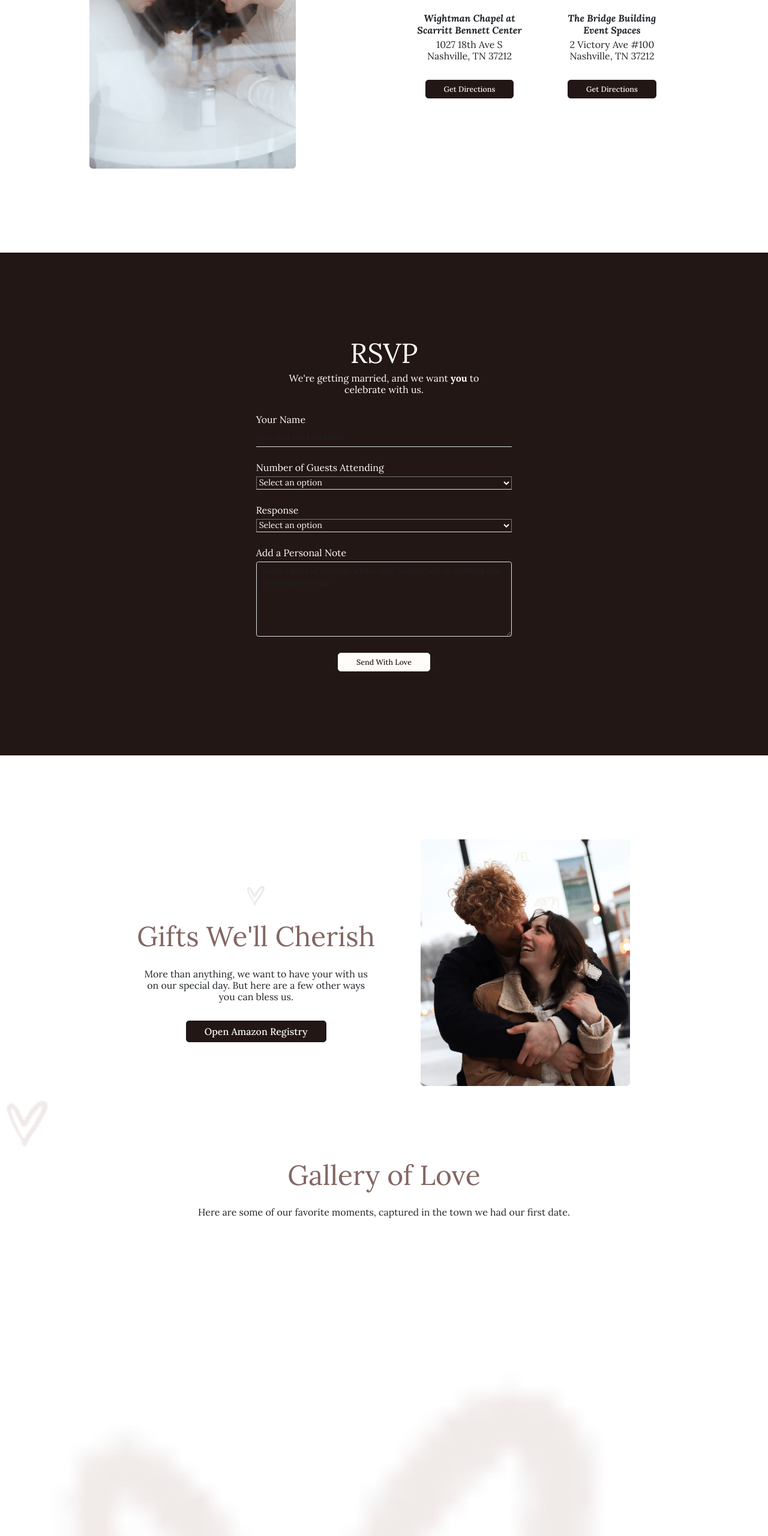
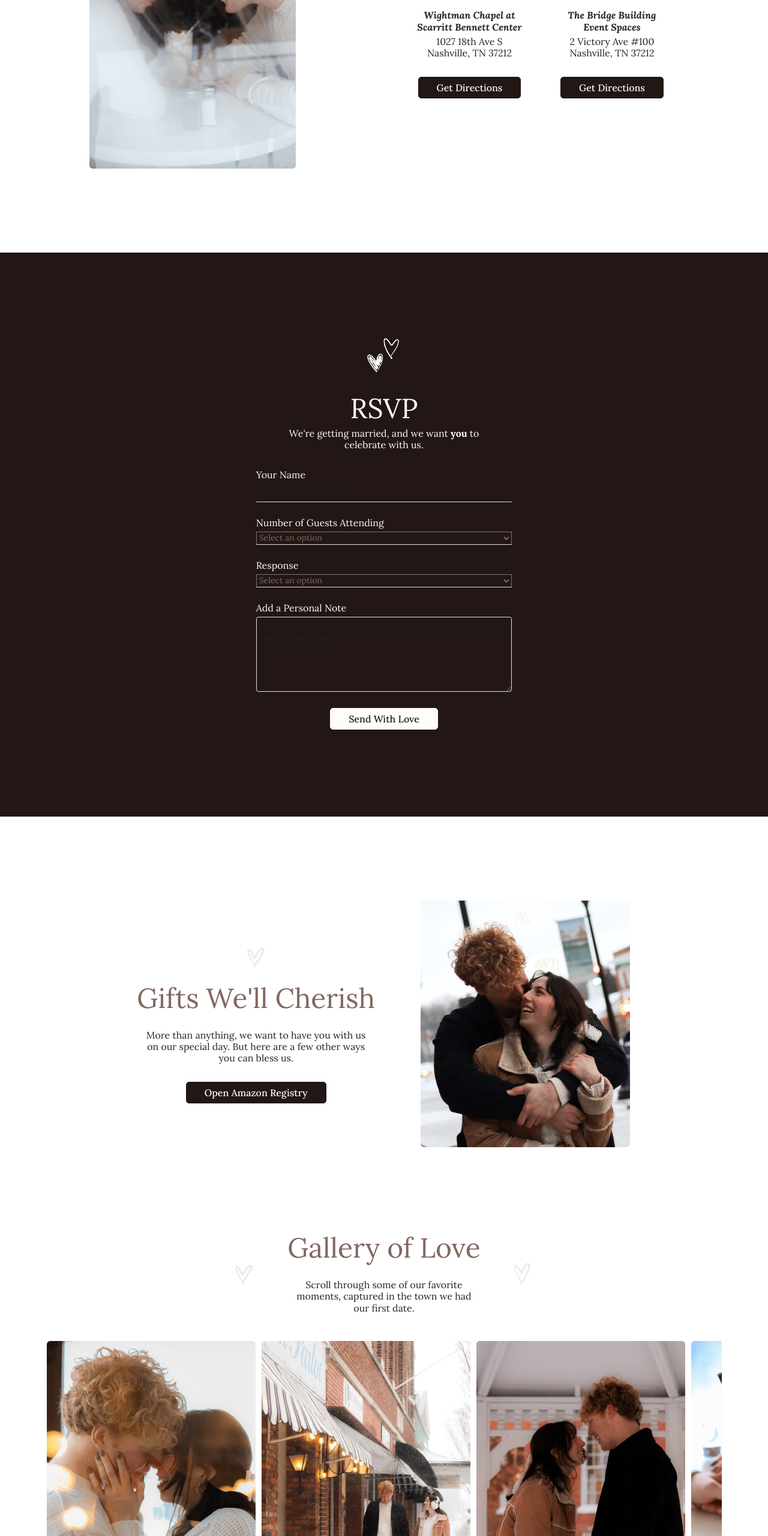
Before and after one commit to natalielukinovich/WDIIwedding-final, a website: page index.html in a window 1280 px wide. Shown: the part 1380-3940 px from the top of the page at 60% size. Drawn offline with nearby package versions, Linux system fonts and the light colour scheme; a web font is replaced by a local one.

Commit message:
scroll gallery and started footer

```diff
--- a/index.html
+++ b/index.html
@@ -76,7 +76,7 @@
                   <h4 class="h6 text-primary fw-lighter mt-4">4:00 pm</h4>
                   <p class="h5 fw-bold fst-italic mt-3">Wightman Chapel at<br>Scarritt Bennett Center</p>
                   <p class="h5 fw-lighter mt-2">1027 18th Ave S<br>Nashville, TN 37212</p>
-                  <a href="#schedule" class="btn btn-dark btn-lg text-light fw-medium px-5 py-2 mt-3">Get Directions</a>
+                  <a href="#schedule" class="h5 btn btn-dark btn-lg text-lighter fw-medium px-5 py-2 mt-3">Get Directions</a>
                 </div>
 
                 <!-- Reception -->
@@ -85,7 +85,7 @@
                   <h4 class="h6 text-primary fw-lighter mt-4">4:30-10:00 pm</h4>
                   <p class="h5 fw-bold fst-italic mt-3">The Bridge Building<br>Event Spaces</p>
                   <p class="h5 fw-lighter mt-2">2 Victory Ave #100<br>Nashville, TN 37212</p>
-                  <a href="#schedule" class="btn btn-dark btn-lg text-light fw-medium px-5 py-2 mt-3">Get Directions</a>
+                  <a href="#schedule" class="h5 btn btn-dark btn-lg text-lighter fw-medium px-5 py-2 mt-3">Get Directions</a>
                 </div>
               </div>
             </div>
@@ -96,8 +96,9 @@
 
     <!-- RSVP -->
      <section id="rsvp" class="bg-dark text-light">
-        <div class="col-lg-4 mx-auto mt-9 pt-9 pb-9">
+        <div class="col-lg-4 mx-auto mt-9 pt-9 pb-9 justify-content-center">
           <div class="text-center">
+                <img src="images/footer-heart.png" alt="" class="img-fluid mx-auto mb-5">
                 <h2 class="h2-lg fw-lighter">RSVP</h2>
                 <p class="h5 fw-lighter w-75 mx-auto">We're getting married, and we want <em class="fw-bold fst-normal">you</em> to celebrate with us.</p>
             </div>
@@ -110,7 +111,7 @@
                 </div>
                 <div class="mb-3">
                     <label class="h5 fw-lighter" for="noguests">Number of Guests Attending</label><br>
-                    <select class="bg-dark text-light h7 fw-lighter text-secondary border-bottom w-100" name="number of guests" id="noguests">
+                    <select class="bg-dark h7 fw-lighter text-primary border-bottom w-100" name="number of guests" id="noguests">
                       <option disabled hidden selected value="">Select an option</option>
                       <option value="1">1</option>
                       <option value="2">2</option>
@@ -126,7 +127,7 @@
                 </div>
                 <div class="mb-3">
                     <label class="h5 fw-lighter" for="response">Response</label><br>
-                    <select class="bg-dark text-light h7 fw-lighter text-primary border-bottom w-100" name="response" id="response">
+                    <select class="bg-dark h7 fw-lighter text-primary border-bottom w-100" name="response" id="response">
                       <option disabled hidden selected value="">Select an option</option>
                       <option value="accept">Joyfully Accept</option>
                       <option value="decline">Regretfully Decline</option>
@@ -137,19 +138,19 @@
                     <textarea class="form-control form-control-lg bg-dark border rounded text-secondary" id="note" name="message" rows="6" placeholder="Leave a piece of marriage advice, your favorite joke, or anything else you want to tell us!"></textarea>
                 </div>
                 <div class="text-center">
-                    <button type="submit" class="btn btn-light btn-lg text-dark fw-medium px-5 py-2 mt-1">Send With Love</button>
+                    <button type="submit" class="h5 btn btn-light btn-lg text-dark fw-medium px-5 py-2 mt-1">Send With Love</button>
                 </div>
             </form>
         </div>
      </section>
 
     <!-- Registry -->
-     <section id="registry" class="mt-9">
+     <section id="registry" class="mt-9 mb-9">
         <div class="row justify-content-center mx-auto align-items-center">
           <div class="col-lg-5 text-center">
             <img src="images/gallery-heart.png" alt="" class="mb-4">
             <h2 class="text-primary h2-lg fw-lighter">Gifts We'll Cherish</h2>
-            <p class="h5 fw-lighter w-75 mx-auto mt-3">More than anything, we want to have your with us on our special day. But here are a few other ways you can bless us.</p>
+            <p class="h5 fw-lighter w-75 mx-auto mt-3">More than anything, we want to have you with us on our special day. But here are a few other ways you can bless us.</p>
             <a href="amazon.com" class="h5 btn btn-dark btn-lg text-light fw-medium px-5 py-2 mt-3">Open Amazon Registry</a>
           </div>
         <div class="col-lg-4">
@@ -160,17 +161,17 @@
 
 
     <!-- Gallery -->
-     <section id="gallery">
-    <div class="row">
-        <img class="col-lg-1" src="images/gallery-heart.png" alt="">
-        <div class="text-center">
+     <section id="gallery" class="mt-9">
+    <div class="d-flex justify-content-center align-items-center space-between mb-10">
+        <img class="pe-0 img-fluid" src="images/gallery-heart.png" alt="">
+        <div class="text-center col-lg-4">
             <h2 class="text-primary h2-lg fw-lighter">Gallery of Love</h2>
-            <p class="h5 fw-lighter w-75 mx-auto mt-3">Here are some of our favorite moments, captured in the town we had our first date.</p>
+            <p class="h5 fw-lighter w-75 mx-auto mt-3">Scroll through some of our favorite moments, captured in the town we had our first date.</p>
         </div>
-        <img class="" src="images/schedule-heart.png" alt="">
+        <img class="ps-0 img-fuid" src="images/schedule-heart.png" alt="">
     </div>
-        <div>
-            <div class="scroll-container">
+        <div class="container col-12 col-lg-12 col-md-8">
+            <div class="d-flex overflow-x-scroll gap-11">
                 <img src="images/gallery-1-lg.png" alt="">
                 <img src="images/gallery-2-lg.png" alt="">
                 <img src="images/gallery-3-lg.png" alt="">
@@ -183,9 +184,11 @@
      </section>
 
     <!-- Footer -->
-     <footer>
-        <div>
-            <img src="images/logo.png" alt="">
+     <footer class="bg-dark mt-9 pt-7">
+        <div class="mx-auto text-center">
+          <a href="#hero">
+            <img src="images/logo.png" alt="" width="139">
+          </a>
         </div>
         <div>
             <img src="images/hero-heart.png" alt="">
--- a/scss/bootstrap.scss
+++ b/scss/bootstrap.scss
@@ -17,6 +17,8 @@ $spacers: (
   7: $spacer * 8,
   8: $spacer * 12,
   9: $spacer * 14,
+  10: $spacer * 4,
+  11: $spacer * 1,
 ) !default;
 
 @import '../node_modules/bootstrap/scss/bootstrap.scss';
```
Also changed, not shown: css/bootstrap.css.
